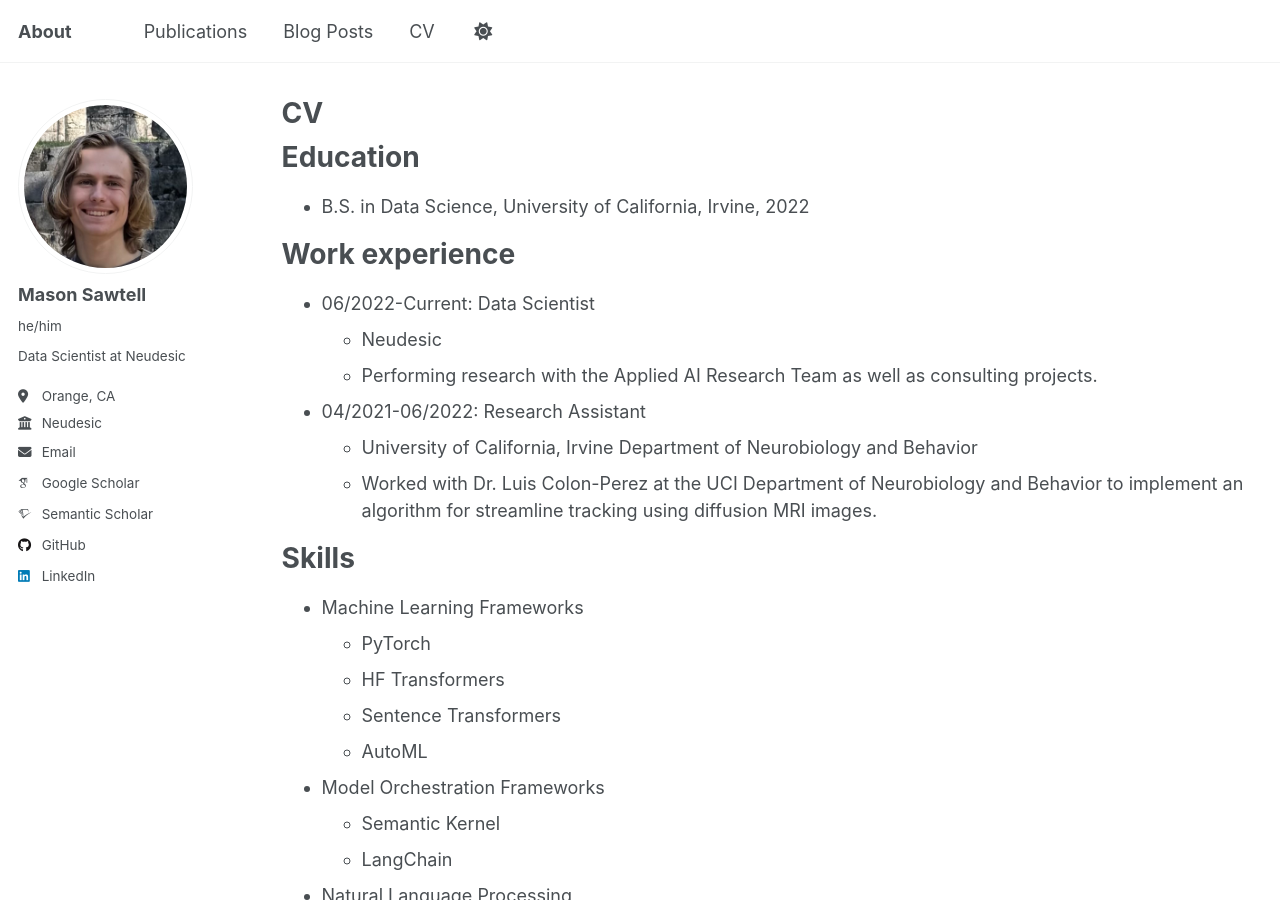
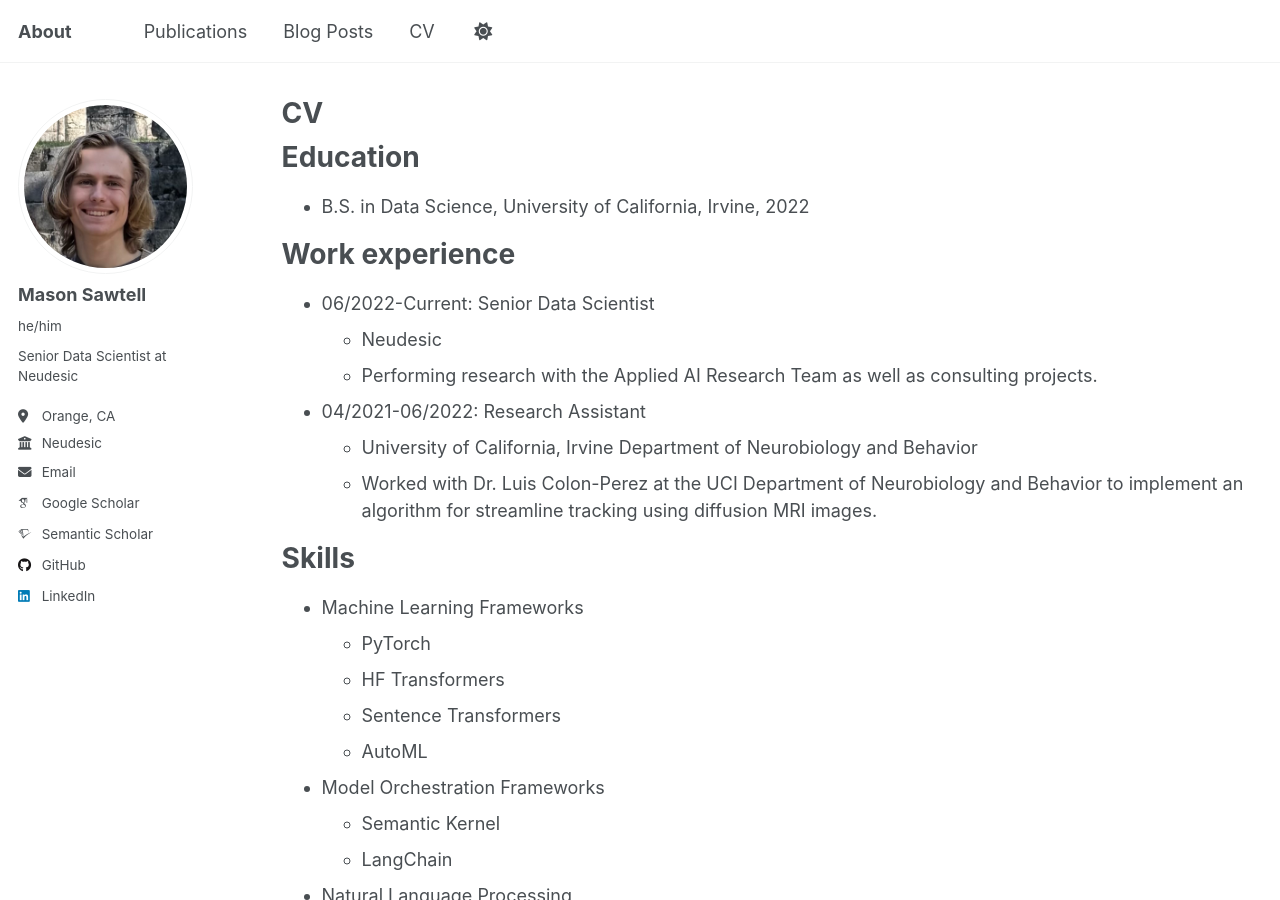
Before and after one commit to msawt/msawt.github.io, a Jekyll site: the page built from _pages/cv.md, in a window 1280 px wide and 900 px high. Built offline with Jekyll 4.4.1, drawn with Linux system fonts in a browser that asks for light colours; some web fonts are replaced.

Commit message:
update role

```diff
--- a/_config.yml
+++ b/_config.yml
@@ -25,7 +25,7 @@
   avatar           : "profile.jpg"
   name             : "Mason Sawtell"
   pronouns         : "he/him"
-  bio              : "Data Scientist at Neudesic"
+  bio              : "Senior Data Scientist at Neudesic"
   location         : "Orange, CA"
   employer         : "Neudesic"
   uri              : # URL
--- a/_pages/cv.md
+++ b/_pages/cv.md
@@ -15,7 +15,7 @@
 
 Work experience
 ======
-* 06/2022-Current: Data Scientist
+* 06/2022-Current: Senior Data Scientist
   * Neudesic
   * Performing research with the Applied AI Research Team as well as consulting projects.
 
```
Also changed, not shown: _pages/about.md (+1 -1 lines).
